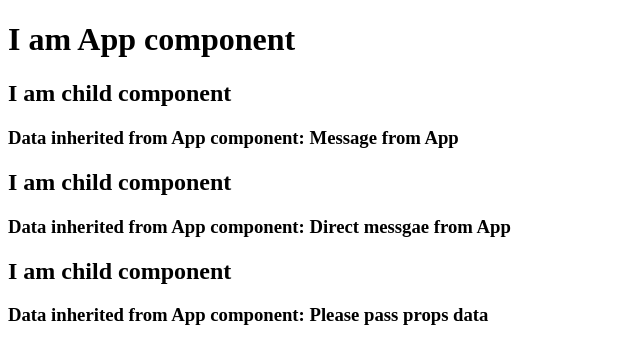
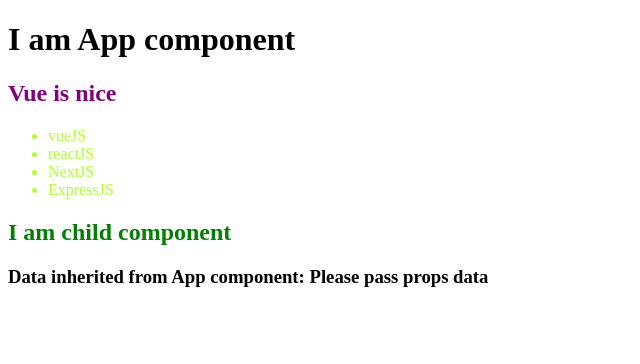
Before and after one commit to mdajgarhossain/vue-cli, a Vue app: page / in a window 1280 px wide. Shown: the top 364 px of the page, without its empty margins (0-640 px from the left). Built offline with nearby package versions, Linux system fonts and the light colour scheme.

Commit message:
Component css to style individual elements of components

```diff
--- a/src/App.vue
+++ b/src/App.vue
@@ -2,11 +2,11 @@
   <div id="app">
     <!-- this h1 is App component's own data -->
     <h1>{{ title }}</h1>
-    <!-- pass props by binding data -->
-    <HelloWorld :msg="msg" />
-    <!-- pass props by providing direct value-->
-    <HelloWorld msg="Direct messgae from App" />
-    <!-- no props data passing & using default props-->
+    <!-- methods in component -->
+    <h2>{{ greeting() }}</h2>
+    <!-- Using globally registered component -->
+    <topics></topics>
+    <!-- Using locally registered component -->
     <HelloWorld />
   </div>
 </template>
@@ -15,7 +15,6 @@
 import HelloWorld from "./components/HelloWorld.vue";
 
 export default {
-  name: "App",
   components: {
     HelloWorld,
   },
@@ -25,8 +24,16 @@
       msg: "Message from App",
     };
   },
+  methods: {
+    greeting() {
+      return "Vue is nice";
+    },
+  },
 };
 </script>
 
 <style>
+h2 {
+  color: purple;
+}
 </style>
--- a/src/components/HelloWorld.vue
+++ b/src/components/HelloWorld.vue
@@ -26,4 +26,7 @@
 
 <!-- Add "scoped" attribute to limit CSS to this component only -->
 <style scoped>
+h2 {
+  color: green;
+}
 </style>
--- /dev/null
+++ b/src/components/Topics.vue
@@ -0,0 +1,23 @@
+<template>
+  <ul>
+    <li v-for="(framework, index) in frameworks" v-bind:key="index">
+      {{ framework }}
+    </li>
+  </ul>
+</template>
+
+<script>
+export default {
+  data() {
+    return {
+      frameworks: ["vueJS", "reactJS", "NextJS", "ExpressJS"],
+    };
+  },
+};
+</script>
+
+<style scoped>
+li {
+  color: greenyellow;
+}
+</style>
```
Also changed, not shown: src/main.js (+9 -5 lines).
